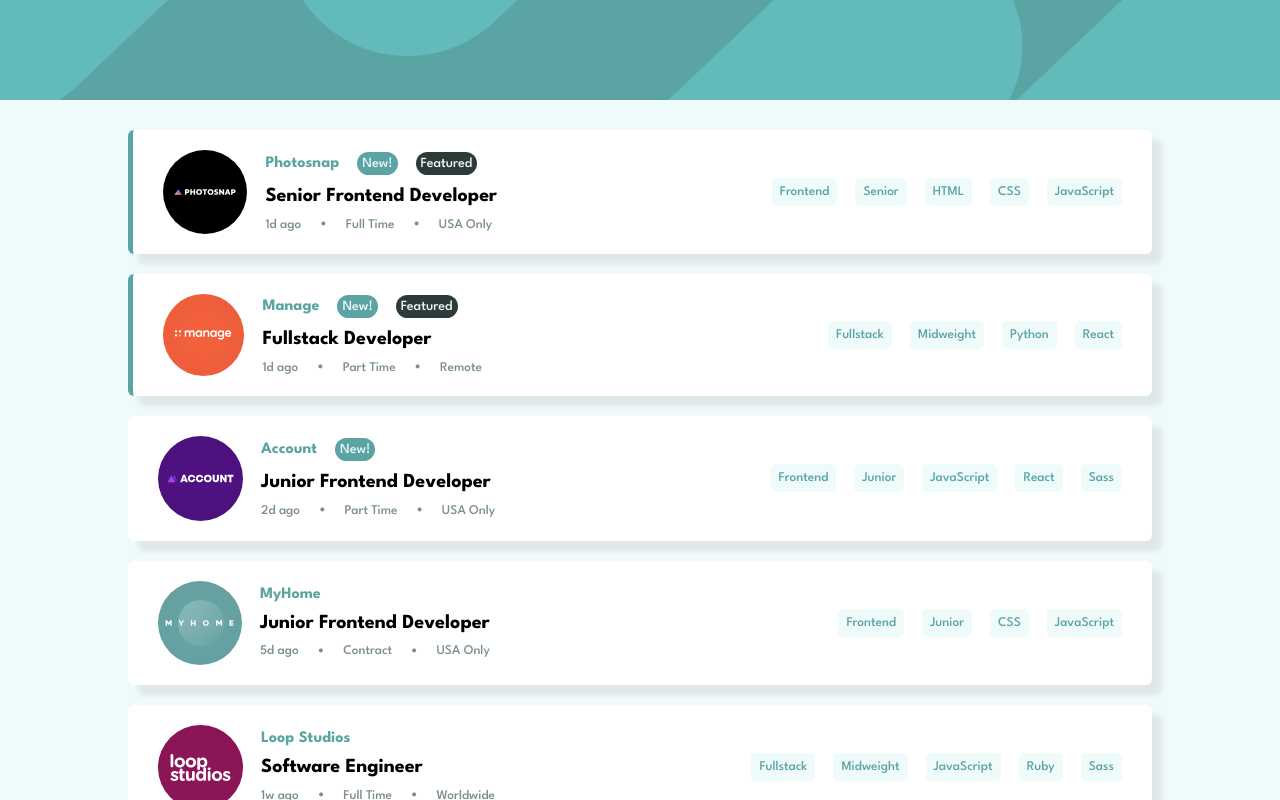
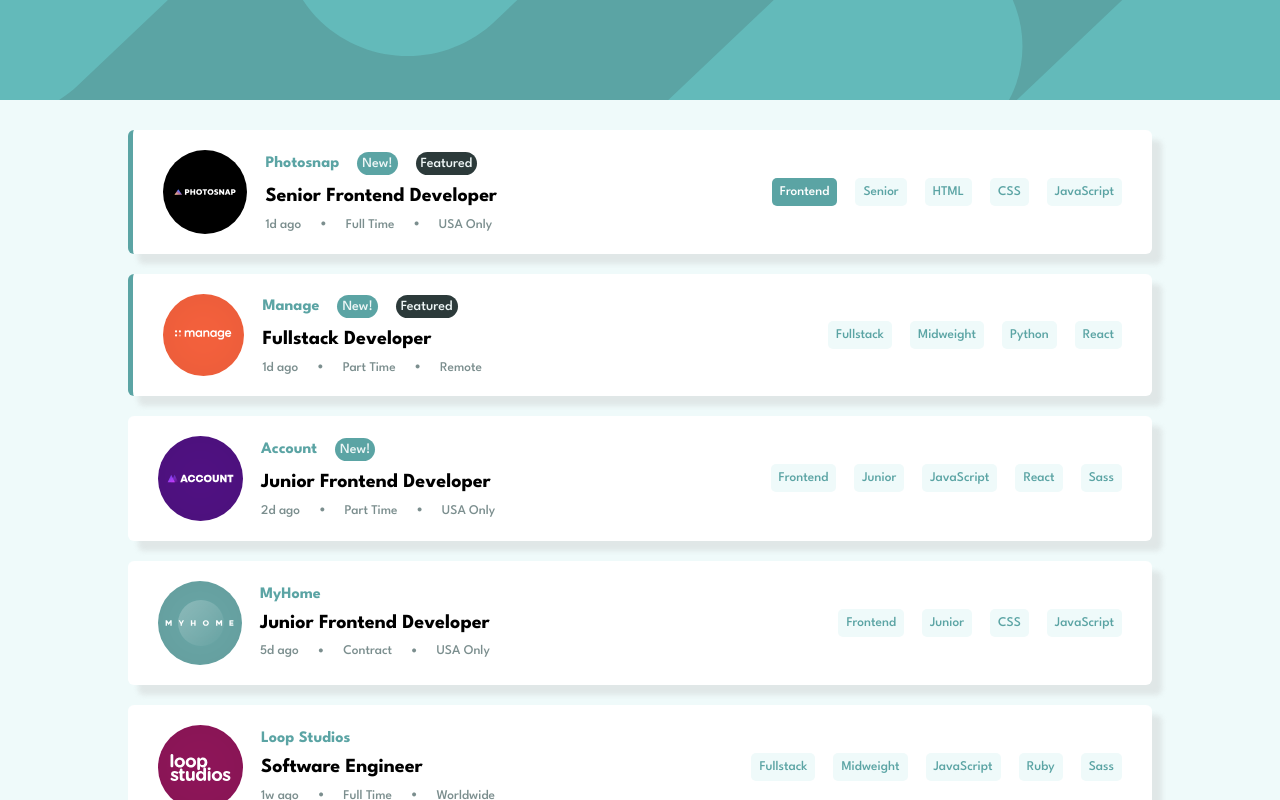
Before and after one commit to Sheriff-Oladimeji/job-listings, a React (Vite) app: page / in a window 1280 px wide. In both pictures the pointer is over the button 804 px from the left and 192 px from the top of the page. Shown: the top 800 px of the page. Built offline with nearby package versions, Linux system fonts and the light colour scheme.

Commit message:
feat: add hover and active styles on button

```diff
--- a/src/components/button/Button.css
+++ b/src/components/button/Button.css
@@ -6,4 +6,9 @@ button {
   border-radius: 5px;
   background-color: hsl(180, 52%, 96%);
   cursor: pointer;
+}
+
+button:hover, button:active {
+  background-color: hsl(180, 29%, 50%);
+  color: white;
 }/*# sourceMappingURL=Button.css.map */
--- a/src/components/button/Button.scss
+++ b/src/components/button/Button.scss
@@ -7,4 +7,9 @@ button{
     border-radius: 5px;
     background-color:  $LightGrayishCyanBg;
     cursor: pointer;
+
 }
+button:hover , button:active{
+    background-color: $DesaturatedDarkCyan;
+    color: white;
+}
--- a/src/components/jobs/Jobs.jsx
+++ b/src/components/jobs/Jobs.jsx
@@ -4,6 +4,7 @@ import Button from "../button/Button";
 
 import "./Jobs.css";
 const Jobs = () => {
+
   const [jobs, setJobs] = useState(data);
   const filterRole = (role) => {
     setJobs(data.filter(job => job.role === role))
@@ -12,7 +13,7 @@ const Jobs = () => {
     setJobs(data.filter(job => job.level === level))
   }
   const filterLanguage = (language) => {
-    setJobs(data.map(item =>item.languages.filter(value => value === language)))
+    setJobs(data.forEach( item =>item.language.filter(value => value === language)))
   }
 
   return (
```
Also changed, not shown: 1 other file (tests, documents, lock files or other folders).
